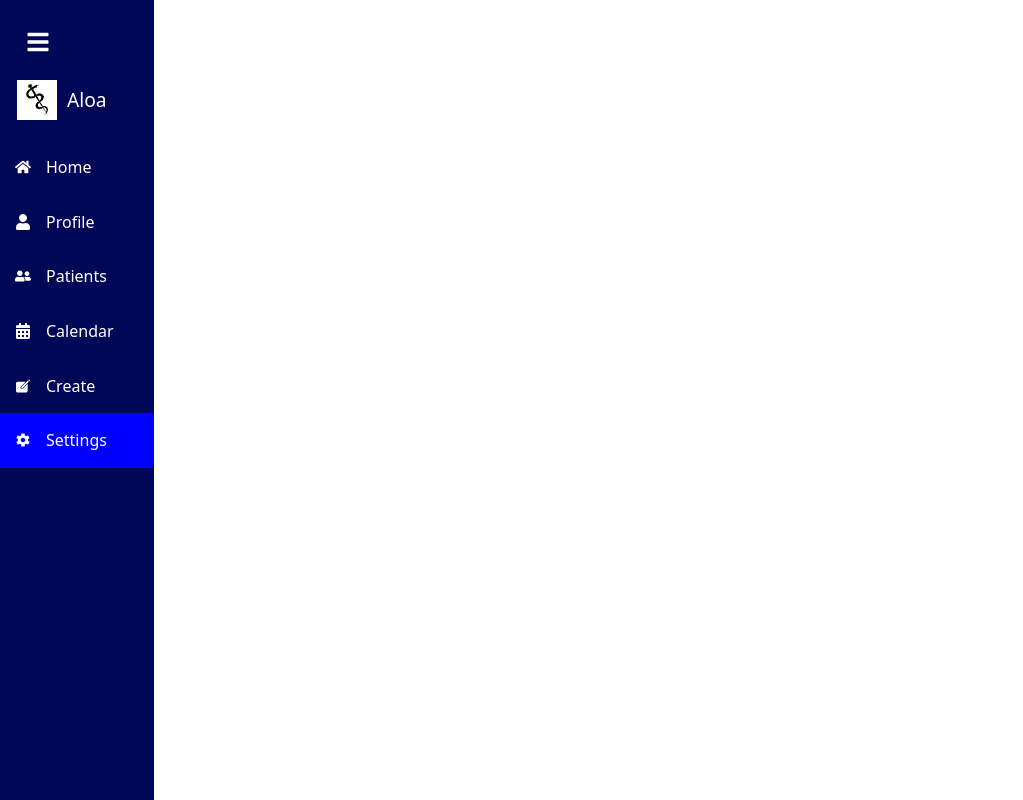
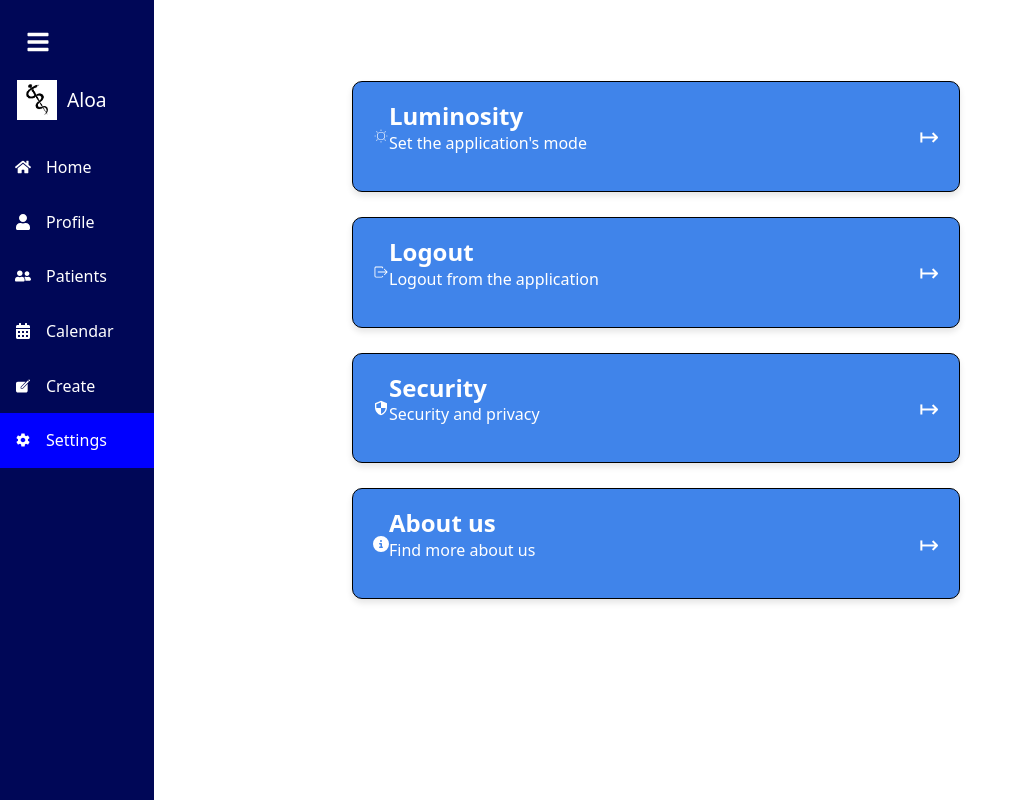
Before and after one commit to cedric190703/ALOA, a React (Vite) app in the folder app-frontend/: page /settings in a window 1280 px wide. Shown: the whole page, without its empty margins (0-1023 px from the left). Built offline with nearby package versions, Linux system fonts and the light colour scheme.

Commit message:
add: calendar and settings

```diff
--- a/app-frontend/package.json
+++ b/app-frontend/package.json
@@ -17,6 +17,7 @@
     "font-awesome": "^4.7.0",
     "react": "^18.3.1",
     "react-bootstrap": "^2.10.4",
+    "react-calendar": "^5.0.0",
     "react-dom": "^18.3.1",
     "react-icons": "^5.2.1",
     "react-router-dom": "^6.24.1"
--- /dev/null
+++ b/app-frontend/src/atoms/ButtonSettings.tsx
@@ -0,0 +1,53 @@
+import React from "react";
+import { CiLight } from "react-icons/ci";
+import {SettingsType} from '../utils/utils.ts';
+import { FaCircleInfo } from "react-icons/fa6";
+import { MdOutlineSecurity } from "react-icons/md";
+import { IoIosLogOut } from "react-icons/io";
+import '../styles/settings.css';
+
+interface Props {
+    title: string,
+    description: string,
+    id: number,
+    type: SettingsType,
+    onClickSettingsItem: (id: number) => void;
+}
+
+const ButtonSettings : React.FC<Props> = ({
+                                                 id,
+                                                 title,
+                                                 description,
+                                                 type,
+                                                 onClickSettingsItem,
+                                             }) => {
+    return (
+        <div className="settings-modules" onClick={() => onClickSettingsItem(id)}>
+            {type === SettingsType.Light && (
+                <CiLight />
+            )}
+
+            {type === SettingsType.Logout && (
+                <IoIosLogOut />
+            )}
+
+            {type === SettingsType.Security && (
+                <MdOutlineSecurity />
+            )}
+
+            {type === SettingsType.AboutUs && (
+                <FaCircleInfo />
+            )}
+
+            <div className="content">
+                <h1>{title}</h1>
+                <p>{description}</p>
+            </div>
+            <div className="right-arrows">
+                <span>&#8614;</span>
+            </div>
+        </div>
+    );
+}
+
+export default ButtonSettings;
--- /dev/null
+++ b/app-frontend/src/molecules/settings.tsx
@@ -0,0 +1,66 @@
+import React, {useEffect, useState} from "react";
+import ButtonSettings from '../atoms/ButtonSettings';
+import {SettingsType} from '../utils/utils.ts';
+import {useNavigate} from "react-router-dom";
+import '../styles/settings.css';
+
+const SettingsModule : React.FC = () => {
+    const navigate = useNavigate();
+    const [themeMode, setThemeMode] = useState(true);
+    useEffect(() => {
+        const lightMode : boolean = JSON.parse(localStorage.getItem('lightMode') || 'true');
+        setThemeMode(lightMode);
+        document.body.style.backgroundColor = lightMode ? 'white' : '#282A36';
+    }, []);
+
+    const allSettings = [
+        {
+            id: 1,
+            title: "Luminosity",
+            description: "Set the application's mode",
+            Icon: SettingsType.Light
+        },
+        {
+            id: 2,
+            title: "Logout",
+            description: "Logout from the application",
+            Icon: SettingsType.Logout
+        },
+        {
+            id: 3,
+            title: "Security",
+            description: "Security and privacy",
+            Icon: SettingsType.Security
+        },
+        {
+            id: 4,
+            title: "About us",
+            description: "Find more about us",
+            Icon: SettingsType.AboutUs
+        }
+    ];
+
+    const handleClickSettingsItem = (id: number) => {
+        navigate(`/settings/${id}`);
+    }
+
+    return (
+        <div className="settings-container" style={{ backgroundColor: themeMode ? 'white' : '#282A36' }}>
+            <ul className="settings-grid">
+                {allSettings.map(doc => (
+                    <li key={doc.id}>
+                        <ButtonSettings
+                            id={doc.id}
+                            title={doc.title}
+                            description={doc.description}
+                            type={doc.Icon}
+                            onClickSettingsItem={handleClickSettingsItem}
+                        />
+                    </li>
+                ))}
+            </ul>
+        </div>
+    );
+}
+
+export default SettingsModule;
--- /dev/null
+++ b/app-frontend/src/organisms/calendarInfo.tsx
@@ -0,0 +1,35 @@
+import Table from 'react-bootstrap/Table';
+import '../styles/appointments.css';
+
+function CalendarInfo() {
+    let options = { weekday: 'long', year: 'numeric', month: 'long', day: 'numeric' };
+    let today  = new Date();
+
+    return (
+        <div className="calendar-info-container">
+            <h2>Calendar Info</h2>
+            <div className="calendar-info">
+                <Table striped bordered hover size="sm">
+                    <thead>
+                    <tr>
+                        <th>Date</th>
+                        <th>Patient name</th>
+                        <th>Doctor name</th>
+                        <th>Reason</th>
+                    </tr>
+                    </thead>
+                    <tbody>
+                    <tr>
+                        <td>{today.toLocaleDateString("en-US", options)}</td>
+                        <td>Mark</td>
+                        <td>Otto</td>
+                        <td>Test</td>
+                    </tr>
+                    </tbody>
+                </Table>
+            </div>
+        </div>
+    )
+}
+
+export default CalendarInfo;
--- a/app-frontend/src/pages/AppointmentPage.tsx
+++ b/app-frontend/src/pages/AppointmentPage.tsx
@@ -1,13 +1,27 @@
-import {ItemNav} from "../utils/utils.ts";
+import { useState } from 'react';
+import { ItemNav } from "../utils/utils.ts";
 import Sidebar from "../organisms/SideBar.tsx";
+import CalendarInfo from '../organisms/calendarInfo.tsx';
+import Calendar from 'react-calendar';
+import 'react-calendar/dist/Calendar.css';
+import '../styles/appointments.css';
+
+type ValuePiece = Date | null;
+type Value = ValuePiece | [ValuePiece, ValuePiece];
 
 function AppointmentPage() {
-    return  (
+    const [value, onChange] = useState<Value>(new Date());
+
+    return (
         <>
             <Sidebar items={ItemNav.Calendar} />
-            <p>Appointment</p>
+            <div className="calendar-container" style={{ padding: '20px' }}>
+                <h2>Appointment</h2>
+                <Calendar onChange={onChange} value={value} />
+                <CalendarInfo />
+            </div>
         </>
-    )
+    );
 }
 
 export default AppointmentPage;
--- a/app-frontend/src/pages/PatientsPage.tsx
+++ b/app-frontend/src/pages/PatientsPage.tsx
@@ -18,6 +18,38 @@ function PatientsPage() {
         },
         {
             id: 2,
+            name: "name2",
+            Gender: "Male",
+            age: 20,
+            diagnostic: "Test",
+            Triage: TriageType.Emergency
+        },
+        {
+            id: 3,
+            name: "name2",
+            Gender: "Male",
+            age: 20,
+            diagnostic: "Test",
+            Triage: TriageType.Emergency
+        },
+        {
+            id: 4,
+            name: "name2",
+            Gender: "Male",
+            age: 20,
+            diagnostic: "Test",
+            Triage: TriageType.Emergency
+        },
+        {
+            id: 5,
+            name: "name2",
+            Gender: "Male",
+            age: 20,
+            diagnostic: "Test",
+            Triage: TriageType.Emergency
+        },
+        {
+            id: 6,
             name: "name2",
             Gender: "Male",
             age: 20,
--- a/app-frontend/src/pages/SettingsPage.tsx
+++ b/app-frontend/src/pages/SettingsPage.tsx
@@ -1,11 +1,13 @@
 import {ItemNav} from "../utils/utils.ts";
 import Sidebar from "../organisms/SideBar.tsx";
+import SettingsModule from "../molecules/settings.tsx";
 
 function SettingsPage() {
     return (
         <>
             <Sidebar items={ItemNav.Settings} />
             <p>Settings</p>
+            <SettingsModule />
         </>
     )
 }
--- a/app-frontend/src/styles/appointments.css
+++ b/app-frontend/src/styles/appointments.css
@@ -0,0 +1,51 @@
+.react-calendar {
+    width: 100%;
+    max-width: 1200px;
+    margin: auto;
+    border: 1px solid #a0a096;
+    border-radius: 10px;
+    box-shadow: 0 12px 24px rgba(0, 0, 0, 0.2);
+    padding: 3%;
+}
+
+.react-calendar__tile {
+    max-width: 100%;
+    text-align: center;
+    padding: 10px 0;
+}
+
+.react-calendar__tile--active {
+    background: #006edc;
+    color: white;
+}
+
+.react-calendar__tile--now {
+    background: #00aaff;
+    color: white;
+}
+
+.calendar-container {
+    align-items: center;
+}
+
+.calendar-container > h2 {
+    text-align: center;
+    padding: 15px;
+}
+
+.calendar-info-container {
+    padding: 5%;
+    width: 100%;
+    max-width: 1200px;
+    margin: auto;
+}
+
+.calendar-info-container > h2 {
+    padding-bottom: 20px;
+    text-align: center;
+}
+
+.calendar-info {
+    display: flex;
+    justify-content: center;
+}
--- a/app-frontend/src/styles/settings.css
+++ b/app-frontend/src/styles/settings.css
@@ -0,0 +1,148 @@
+.settings-container {
+    background-color: white;
+    padding: 16px;
+}
+
+.settings-item-container {
+    background-color: #4084EA;
+    padding: 20px;
+    box-sizing: border-box;
+    font-family: 'Arial', sans-serif;
+    color: white;
+    display: flex;
+    flex-direction: column;
+    align-items: center;
+    justify-content: center;
+    text-align: center;
+}
+
+.settings-item-container > h1 {
+    font-size: 2.5em;
+    color: white;
+}
+
+.section-items-settings {
+    margin-bottom: 50px;
+    padding: 20px;
+    border: 1px solid #e1e1e1;
+    border-radius: 8px;
+    background-color: #ffffff;
+    box-shadow: 0 2px 4px rgba(0, 0, 0, 0.1);
+    width: 50%;
+    height: 400px;
+    justify-content: center;
+    box-sizing: border-box;
+    text-align: center;
+    overflow: scroll;
+}
+
+.section-items-settings p {
+    font-size: 20px;
+    line-height: 1.6;
+    color: #34495e;
+    padding: 10px;
+}
+
+#get-back {
+    background-color: #34495e;
+    color: white;
+    padding: 10px 20px;
+    border: none;
+    border-radius: 5px;
+    font-size: 1em;
+    cursor: pointer;
+    margin-bottom: 20px;
+}
+
+.option-item {
+    display: flex;
+    flex-direction: column;
+    align-items: center;
+    justify-content: center;
+}
+
+.option-item > button {
+    width: 20%;
+    height: 60px;
+    font-size: 17px;
+    background-color: #34495e;
+    color: white;
+    border-radius: 10px;
+}
+
+.option-item > button:hover {
+    background-color: #2b6eb3;
+}
+
+.min-value,
+.max-value,
+.option-item > label {
+    color: #34495e;
+}
+
+@media screen and (max-width: 1100px) {
+    .section-items-settings {
+        width: 70%;
+        height: 350px;
+    }
+}
+
+@media screen and (max-width: 800px) {
+    .option-item > button {
+        width: 40%;
+        font-size: 15px;
+    }
+}
+
+.settings-modules {
+    margin-top: 25px;
+    background-color: #4084EA;
+    color: white;
+    border-radius: 10px;
+    padding: 20px;
+    display: flex;
+    align-items: center;
+    width: 50%;
+    box-shadow: 0 4px 6px rgba(0, 0, 0, 0.1);
+    border: 1px solid black;
+    margin-bottom: 20px;
+    margin-left: 25%;
+}
+
+.settings-modules:hover {
+    background-color: #135dc3;
+}
+
+.settings-modules > .icon {
+    width: 40px;
+    height: 40px;
+    margin-right: 50px;
+}
+
+.content {
+    text-align: left;
+}
+
+.settings-modules > .content h1 {
+    margin: 0;
+    font-size: 1.5em;
+    font-weight: bold;
+}
+
+.right-arrows {
+    margin-left: auto;
+    cursor: pointer;
+    font-size: 1.5em;
+    padding-left: 10px;
+}
+
+@media screen and (max-width: 700px) {
+    .settings-modules {
+        padding: 15px;
+        width: 80%;
+        box-shadow: 0 4px 6px rgba(0, 0, 0, 0.1);
+        border: 1px solid black;
+        margin-bottom: 20px;
+        margin-left: 5%;
+    }
+}
--- a/app-frontend/src/utils/utils.ts
+++ b/app-frontend/src/utils/utils.ts
@@ -12,3 +12,10 @@ export enum TriageType {
     NonUrgent = 'nonUrgent',
     Emergency = 'emergency'
 }
+
+export enum SettingsType {
+    Light = "light",
+    Logout = "logout",
+    Security = "security",
+    AboutUs = "aboutus",
+}
```
Also changed, not shown: 2 other files (tests, documents, lock files or other folders).
